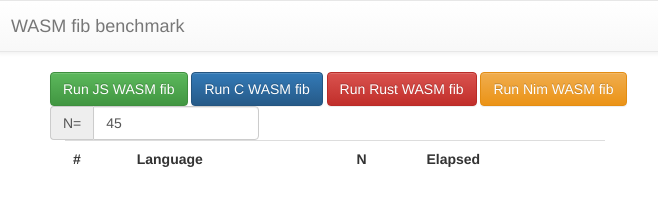
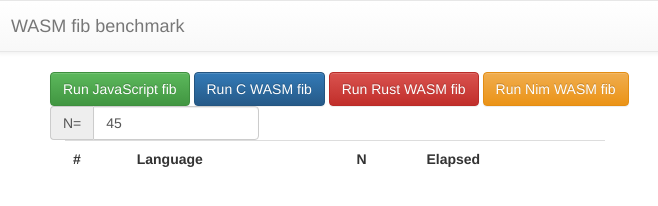
Before and after one commit to snowlt23/wasm-bench-site, a plain HTML site: page docs/index.html in a window 1280 px wide. Shown: the full height of the page, 5-663 px from the left. Drawn offline with nearby package versions, Linux system fonts and the light colour scheme.

Commit message:
fix typo

```diff
--- a/docs/index.html
+++ b/docs/index.html
@@ -23,7 +23,7 @@
     </nav>
     <div class="container">
       <div class="row justify-content-center">
-        <button id="run-js" class="btn btn-success">Run JS WASM fib</button>
+        <button id="run-js" class="btn btn-success">Run JavaScript fib</button>
         <button id="run-c" class="btn btn-primary">Run C WASM fib</button>
         <button id="run-rust" class="btn btn-danger">Run Rust WASM fib</button>
         <button id="run-nim" class="btn btn-warning">Run Nim WASM fib</button>
```
Also changed, not shown: src/index.html (+1 -1 lines).
